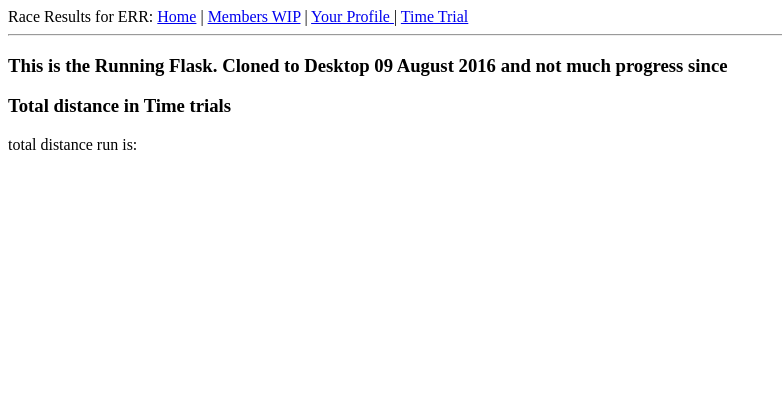
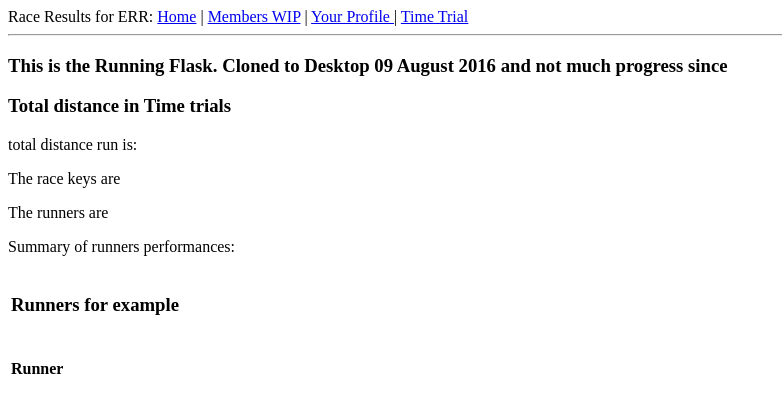
Before and after one commit to stevegleds/myfirstrunningflask, a Flask app: template app/templates/timetrialindex.html in a window 1280 px wide. Shown: the top 413 px of the page, without its empty margins (0-782 px from the left). Run offline with Flask 2, Linux system fonts and the light colour scheme; the template is opened without the code that fills it, so the values that code supplies are empty.

Commit message:
28 August 2016 Successfully imported timetrial module into views.py and passed data to timetrial page.

```diff
--- a/app/templates/timetrialindex.html
+++ b/app/templates/timetrialindex.html
@@ -3,5 +3,20 @@
     <h3>Total distance in Time trials</h3>
 
     <p>{% print'total distance run is: ', distance %}</p>
+    <p>The race keys are {% print race_data[0].keys() %}</p>
+    <p>The runners are {% print runners %}</p>
+    <p>Summary of runners performances:</p>
+    <p>{% print runners_summary %}</p>
+    <table>
+    <tr><td><h3>Runners for example {% print runners[3] %}</h3></td></tr>
+        <tr><td><h4>Runner</h4></td></tr>
+        {% for runner in runners %}
+        <tr>
+            <td>
+            {% print runner %}
+            </td>
+        </tr>
+        {% endfor %}
+    </table>
 
 {% endblock %}
--- a/run.py
+++ b/run.py
@@ -1,4 +1,5 @@
 #  !flask/bin/python
 from app import app
 
+
 app.run(debug=True)  # TODO turn off debug when published
```
Also changed, not shown: app/views.py (+9 -5 lines), timetrial/__init__.py (added), 1 other file.
